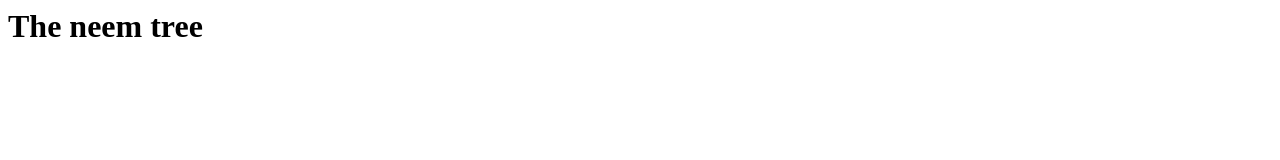
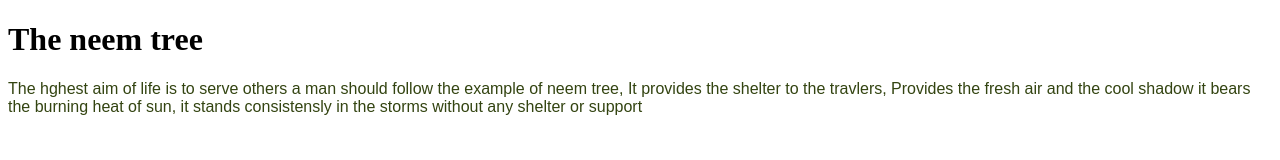
Before and after one commit to AjayKumar17-ad/my-first-repo, a plain HTML site: page index.html in a window 1280 px wide. Drawn offline with Linux system fonts and the light colour scheme.

Commit message:
html and css changes

```diff
--- /dev/null
+++ b/index.css
@@ -0,0 +1,6 @@
+/*stylying all the P elements in this page*/
+p{
+    font-family: Arial, Helvetica, sans-serif;
+    font-style: normal;
+    color: #341;
+}
--- a/index.html
+++ b/index.html
@@ -1 +1,14 @@
+<!DOCTYPE html>
+<html lang="en">
+<head>
+    <meta charset="UTF-8">
+    <meta name="viewport" content="width=device-width, initial-scale=1.0">
+    <title>My Webpage</title>
+
+    <!-- This is the line that links your CSS file -->
+    <link rel="stylesheet" href="index.css">
+
+</head>
 <h1>The neem tree</h1>
+<p>The hghest aim of life is to serve others a man should follow the example of neem tree, It provides the shelter to the travlers, Provides the fresh air and the cool shadow it bears the burning heat of sun, it stands consistensly in the storms without any shelter or support</p>
+</html>
```
